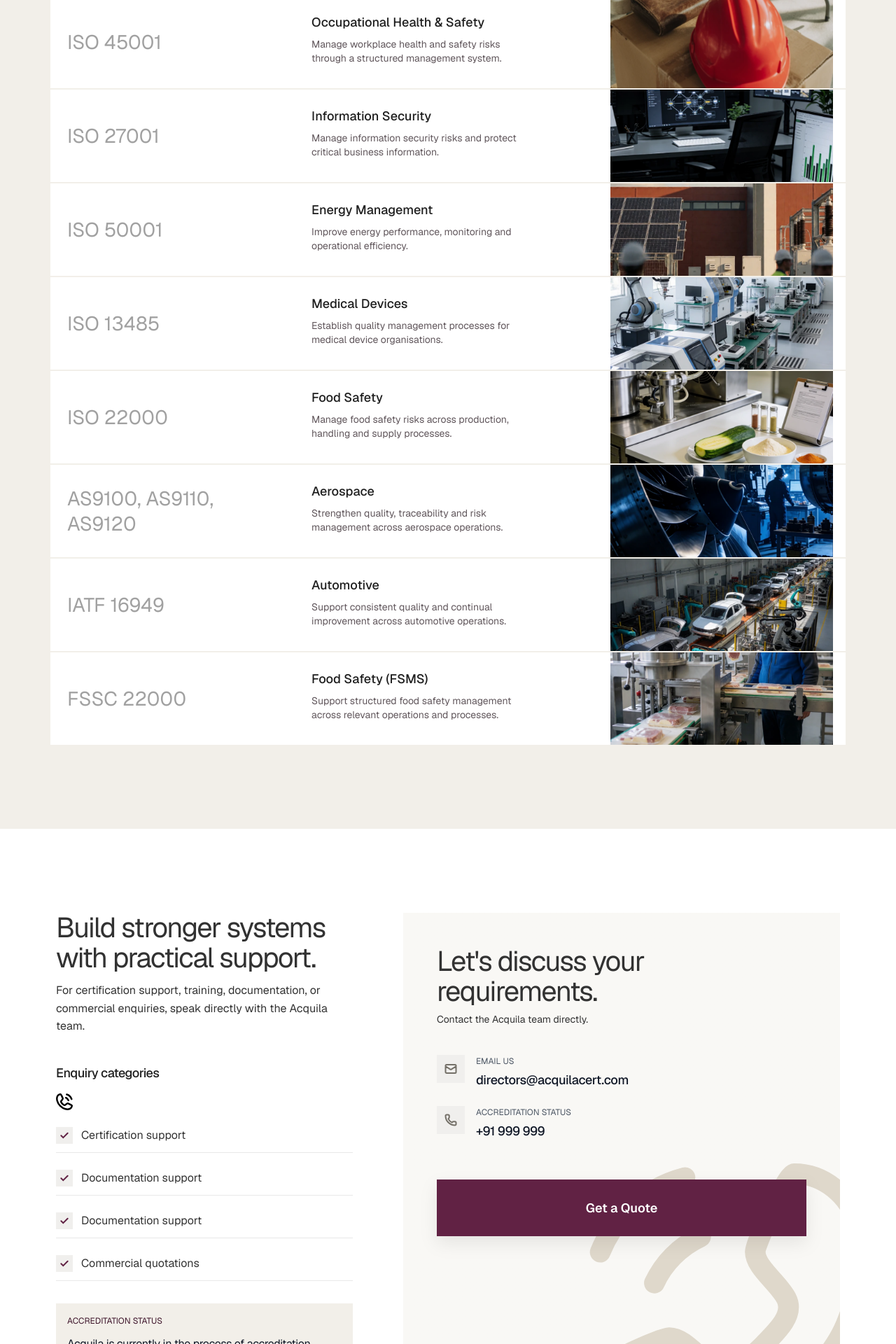
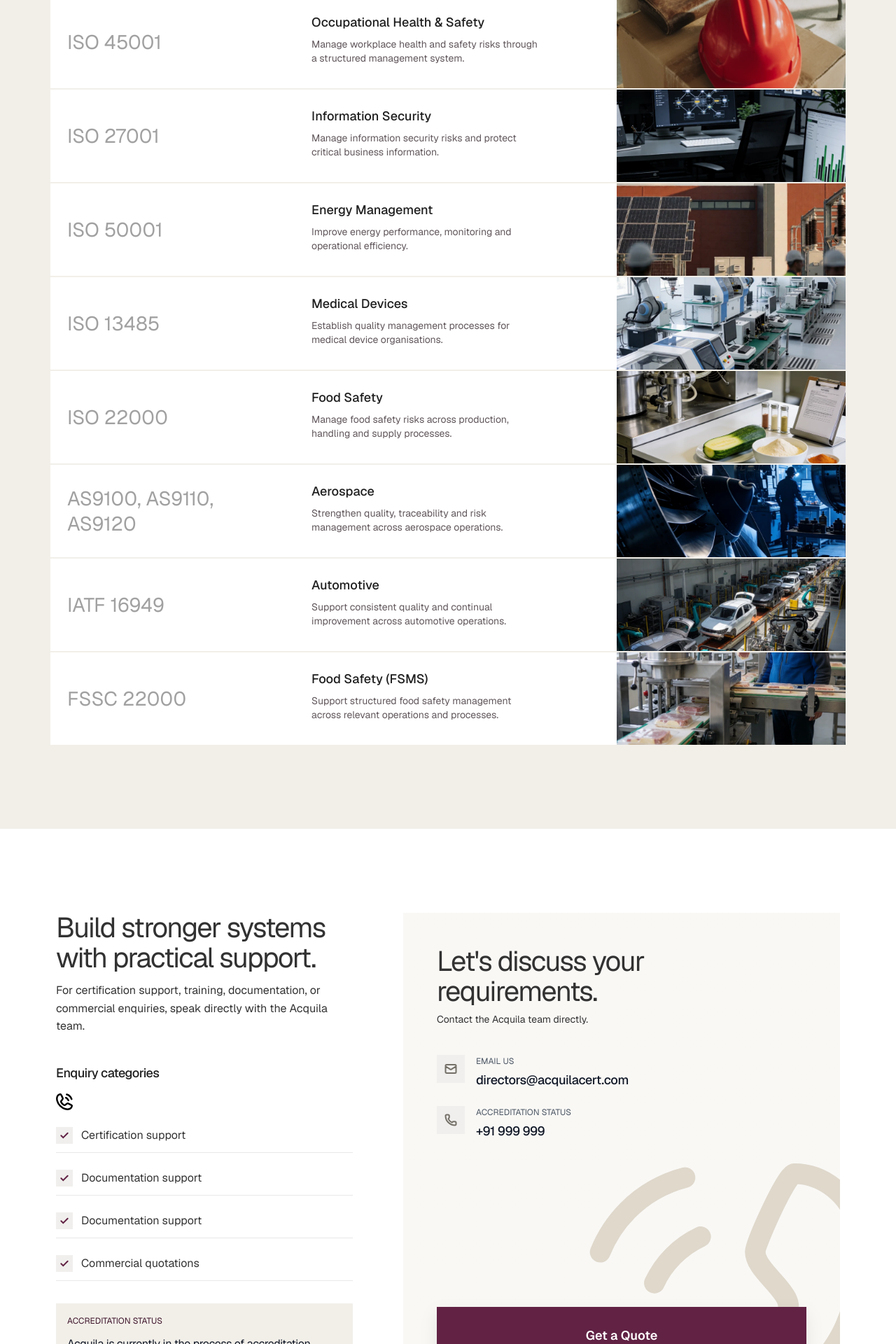
Before and after one commit to christo-zero-john/aquilla-frontend, a Next.js app in the folder client-side/: page / in a window 1280 px wide. Shown: the part 2920-4840 px from the top of the page at 70% size. Built offline with nearby package versions, Linux system fonts and the light colour scheme.

Commit message:
Update HomeDesktop component

```diff
--- a/client-side/src/components/home/HomeDesktop.tsx
+++ b/client-side/src/components/home/HomeDesktop.tsx
@@ -212,7 +212,7 @@ function Standards() {
       id="standards"
       className="flex w-full items-start overflow-hidden bg-cream px-[4.5rem] py-[7.5rem]"
     >
-      <div className="flex w-full max-w-[81rem] flex-col gap-[4rem]">
+      <div className="flex w-full flex-col gap-[4rem]">
         <div className="flex items-start gap-[4rem] xl:gap-[7.5rem]">
           <h2 className="w-[35rem] min-w-0 shrink text-[3rem] leading-[3.25rem] tracking-[-0.12rem] text-ink-soft">
             {STANDARDS_HEADING.title}
@@ -226,7 +226,7 @@ function Standards() {
           {STANDARDS.map((standard) => (
             <div
               key={standard.code}
-              className="flex h-[8.25rem] w-full items-center overflow-hidden bg-white pr-[1.125rem]"
+              className="flex h-[8.25rem] w-full items-center overflow-hidden bg-white"
             >
               <div className="flex h-full min-w-0 shrink flex-col justify-center p-[1.5rem]">
                 <div className="w-[20.3125rem] min-w-0">
@@ -392,7 +392,10 @@ function Contact() {
           </div>
         </div>
 
-        <div className="relative flex w-full flex-col pt-[1rem]">
+        {/* mt-auto absorbs the leftover height, so the button sits on the card
+            floor and the gap above it grows with the card instead of being a
+            fixed step after the contact details. */}
+        <div className="relative mt-auto flex w-full flex-col pt-[1rem]">
           <a
             href={`mailto:${CONTACT.email}`}
             className="flex w-full items-center justify-center bg-plum px-[1.75rem] py-[1.6875rem] text-[1.125rem] font-semibold leading-[1.6875rem] whitespace-nowrap text-white drop-shadow-[0rem_0.625rem_0.75rem_rgba(0,0,0,0.08)]"
@@ -410,7 +413,7 @@ function Footer() {
     <footer className="flex w-full flex-col gap-[4rem] bg-plum-deep px-[5rem] pb-[2.5rem] pt-[5rem]">
       <div className="flex w-full items-start justify-between">
         <div className="flex w-[22.5rem] flex-col gap-[1rem]">
-          <div className="flex h-[4.6875rem] flex-col items-center justify-center py-[0.875rem]">
+          <div className="flex h-[4.6875rem] flex-col items-start justify-center py-[0.875rem]">
             <Wordmark tone="light" />
           </div>
           <p className="font-jakarta text-[0.875rem] leading-[1.5] text-on-dark-soft">
```
